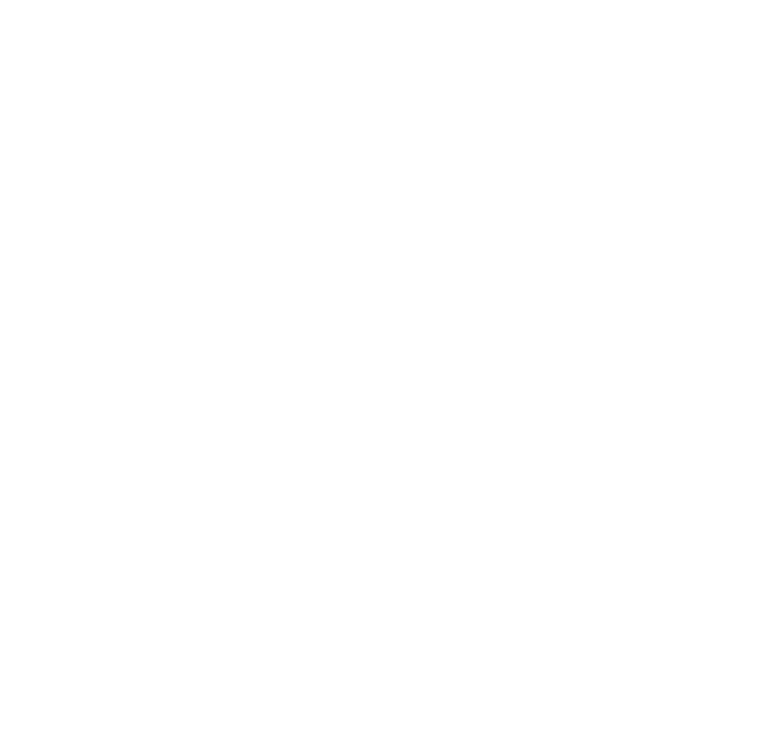
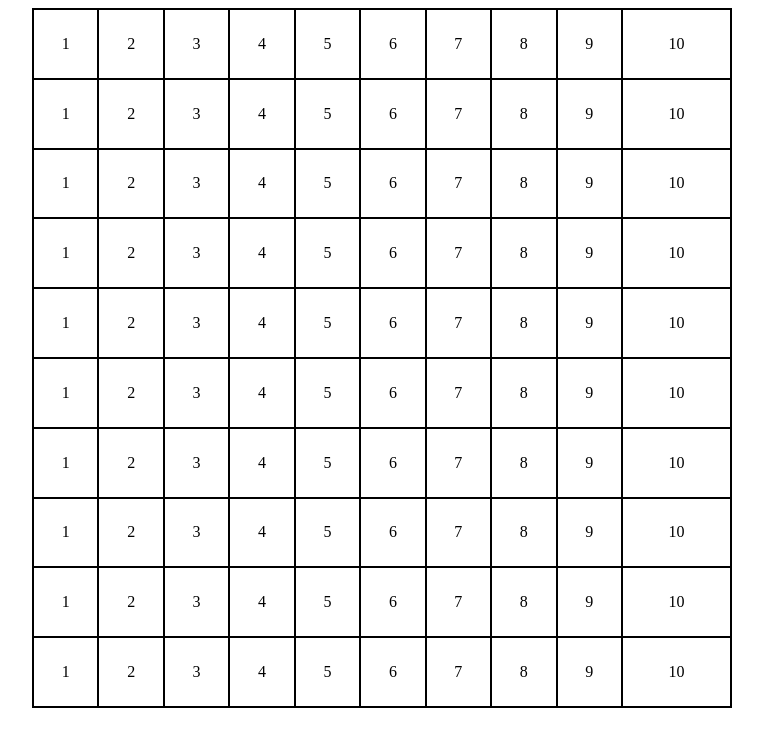
Before and after one commit to Kuzevych/lessons-js, a plain HTML site: page lesson 27.12.2018/hw.html in a window 1280 px wide. Shown: the whole page, without its empty margins (258-1021 px from the left). Drawn offline with Linux system fonts and the light colour scheme.

Commit message:
part 2 - done

```diff
--- /dev/null
+++ b/lesson 27.12.2018/hw.css
@@ -0,0 +1,13 @@
+
+table {
+    width: 700px;
+    height: 700px;
+    margin: auto;
+    border: 2px solid black;
+    border-collapse: collapse;
+}
+
+tr, td {
+    text-align: center;
+    border: 2px solid black;
+}
--- a/lesson 27.12.2018/hw.html
+++ b/lesson 27.12.2018/hw.html
@@ -3,10 +3,13 @@
 <head>
     <meta charset="UTF-8">
     <title>Home Work</title>
+    <link href="hw.css" rel="stylesheet">
 </head>
 <body>
 <div class="first"></div>
 
+
 <script src="hw.js"></script>
+<script src="hw_table.js"></script>
 </body>
 </html>
--- /dev/null
+++ b/lesson 27.12.2018/hw_table.js
@@ -0,0 +1,14 @@
+var table = document.createElement('table');
+document.body.appendChild(table);
+var tr;
+var td;
+for (var i = 1; i<= 10; i++) {
+    tr = table.appendChild(document.createElement('tr'));
+    for (var j = 1; j <= 10; j++){
+        td = tr.appendChild(document.createElement('td'));
+        td.innerHTML = j;
+
+    }
+}
+
+console.log(table);
```
Also changed, not shown: lesson 27.12.2018/hw.js (line endings or trailing spaces).
